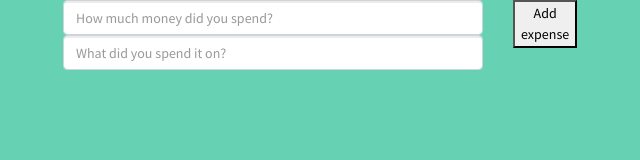
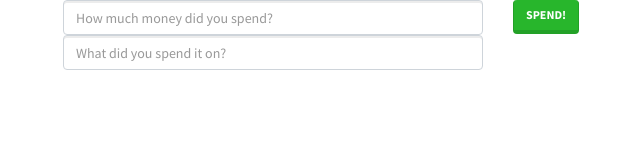
Before and after one commit to JSR88431/budget-app, a website: page public/expenses.html in a window 1280 px wide. Shown: the whole page, without its empty margins (322-962 px from the left). Drawn offline with nearby package versions, Linux system fonts and the light colour scheme; no server answers.

Commit message:
expenses

```diff
--- a/public/expenses.html
+++ b/public/expenses.html
@@ -1,19 +1,16 @@
 <!DOCTYPE html>
-
-<html>
+<html lang="en">
 
 <head>
 	<meta charset="UTF-8">
 	<title>Expenses</title>
 	<!-- Latest compiled and minified CSS & JS -->
-  <link rel="stylesheet" href="https://cdnjs.cloudflare.com/ajax/libs/bootswatch/4.0.0/lumen/bootstrap.min.css" />
+	<link rel="stylesheet" href="https://cdnjs.cloudflare.com/ajax/libs/bootswatch/4.0.0/lumen/bootstrap.min.css"/>
 	<script src="https://code.jquery.com/jquery.js"></script>
 	<script src="https://maxcdn.bootstrapcdn.com/bootstrap/4.0.0/js/bootstrap.min.js"></script>
-  <link rel=“stylesheet” href=“https://cdnjs.cloudflare.com/ajax/libs/bulma/0.7.1/css/bulma.min.css” />
 </head>
 
-<body style="background-color:
-#66d2b3">
+<body>
 	<div class="container">
 		<div class="row">
 			<div class="col-md-6 offset-md-3">
@@ -26,7 +23,7 @@
                     <input class="new-item form-control description" placeholder="What did you spend it on?" type="text" />
                   </div>
                   <div class="col-2">
-                    <button type="submit">Add expense</button>
+                    <button type="submit" class="btn btn-success">Spend!</button>
                   </div>
                 </div>
               </div>
@@ -36,9 +33,10 @@
 				</ul>
 			</div>
 		</div>
-  </section>
-
+	</div>
+	<!-- Custom Script -->
 	<script src="js/expenses.js" type="text/javascript"></script>
 
 </body>
+
 </html>
```
Lines whose indentation alone changed are shown as unchanged.
